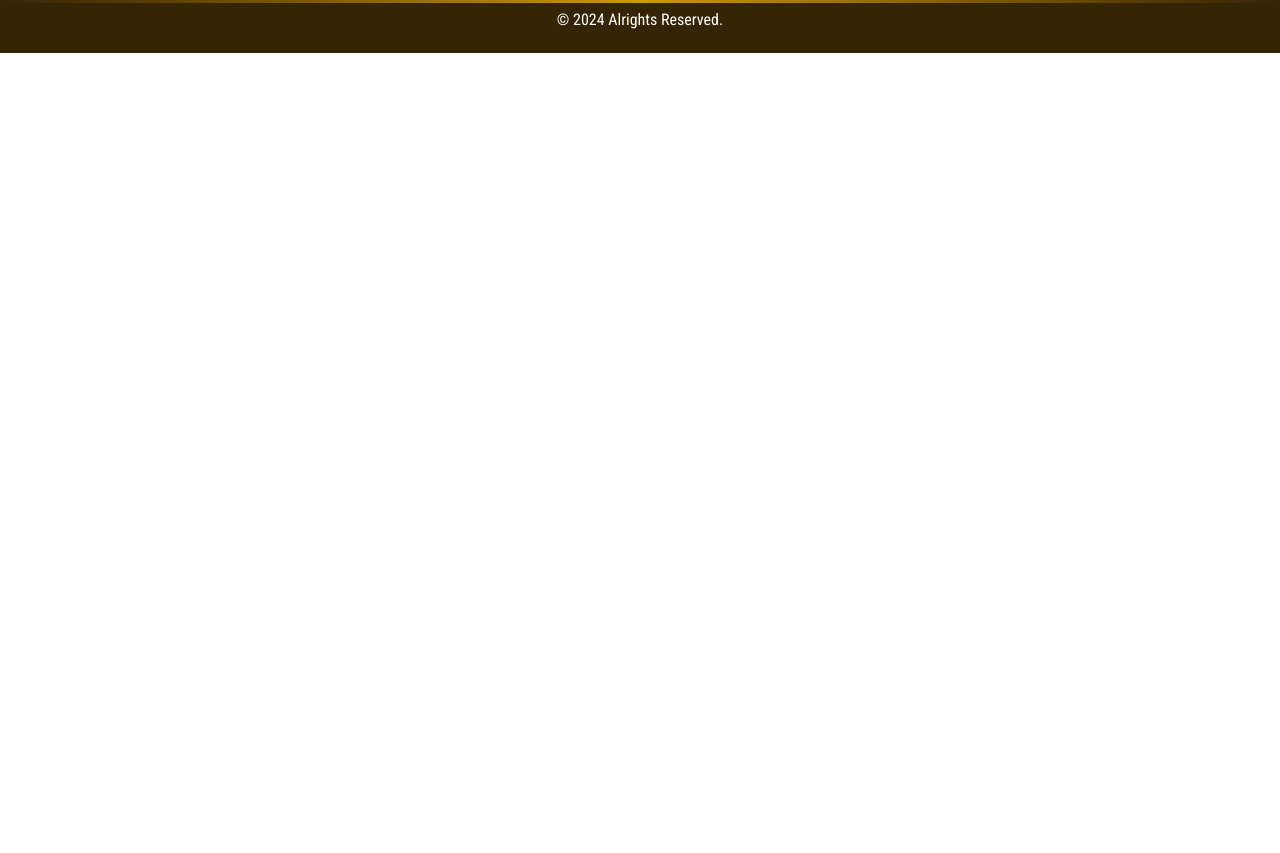
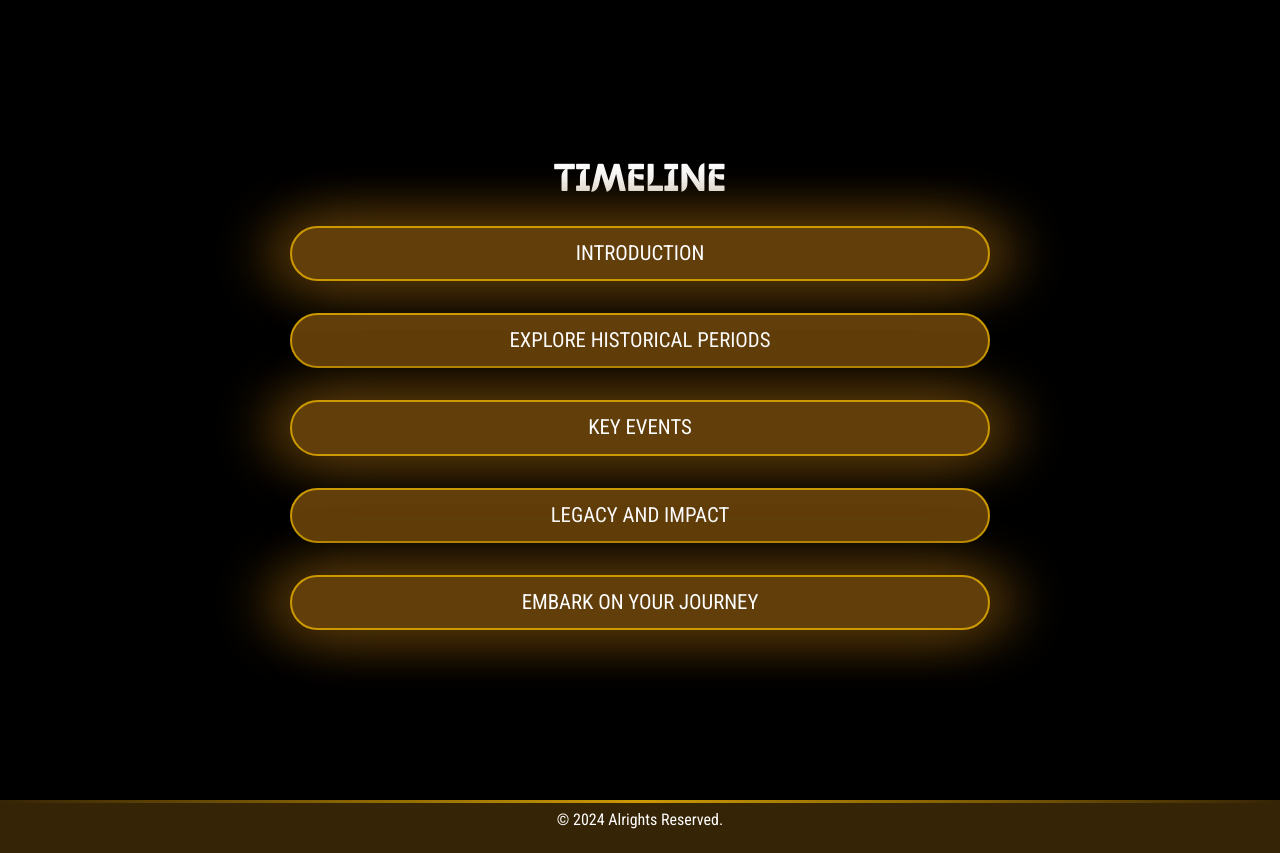
Before and after one commit to Nthnnn26/malolos.museum.io, a PHP site: page /timeline.html in a window 1280 px wide. Shown: the part 71-924 px from the top of the page. Before the commit the page ends 124 px from the top, so only its background shows below. Run offline with PHP 8.4, Linux system fonts and the light colour scheme.

Commit message:
Add files via upload

```diff
--- a/education-and-resources.html
+++ b/education-and-resources.html
@@ -43,9 +43,9 @@
             </nav>
         </header>
 
-        <footer class="line-top">
+        <!--<footer class="line-top">
             <p class="text-center text-white fs-6">© 2024 Alrights Reserved.</p>
-        </footer>
+        </footer>-->
         <script src="script/main.js"></script>
     </body>
 </html>
--- a/exhibit-gallery.html
+++ b/exhibit-gallery.html
@@ -47,7 +47,7 @@
             <div class="container d-flex justify-content-center align-items-center row reveal">
                 <h1 class="text-center text-white">EXHIBIT GALLERIES</h1>
                 <div class="container-btn m-3">
-                    <button class="btn-glowing" style="white-space: nowrap;">MALOLOS CONGRESS &  CONSTITUTION</button>
+                    <button class="btn-glowing" style="white-space: nowrap;">MALOLOS CONGRESS & CONSTITUTION</button>
                 </div>
                 <div class="container-btn m-3">
                     <button class="btn-noglow">LEADERS OF THE FIRST REPUBLIC</button>
--- a/style/style.css
+++ b/style/style.css
@@ -16,7 +16,7 @@
 }
 body {
     font-size: 16px;
-    /*display: none;*/
+    display: none;
 }
 h1 {
     font-size: 2.3em;
@@ -74,10 +74,13 @@ p {
  }
  /* INDEX - ANIMATIONS */
  @keyframes bg-fade-in {
-    from {
-        opacity: 0.1;
+    0% {
+        opacity: 0;
     }
-    to {
+    20% {
+        opacity: 0;
+    }
+    100% {
         opacity: 1;
     }
 }
@@ -265,6 +268,9 @@ footer {
     h2 {
         font-size: 1.5em;
     }
+    h5 {
+        max-width: 80px;
+    }
     p {
         font-size: 0.8em;
     }
--- a/timeline.html
+++ b/timeline.html
@@ -43,8 +43,26 @@
             </nav>
         </header>
 
-
-
+        <div class="container-fluid vh-100 d-flex justify-content-center align-items-center" style="background-color: #000000;">
+            <div class="container d-flex justify-content-center align-items-center row reveal">
+                <h1 class="text-center text-white">TIMELINE</h1>
+                <div class="container-btn m-3">
+                    <button class="btn-glowing">INTRODUCTION</button>
+                </div>
+                <div class="container-btn m-3">
+                    <button class="btn-noglow" style="white-space: nowrap;">EXPLORE HISTORICAL PERIODS</button>
+                </div>
+                <div class="container-btn m-3">
+                    <button class="btn-glowing">KEY EVENTS</button>
+                </div>
+                <div class="container-btn m-3">
+                    <button class="btn-noglow">LEGACY AND IMPACT</button>
+                </div>
+                <div class="container-btn m-3">
+                    <button class="btn-glowing" style="white-space: nowrap;">EMBARK ON YOUR JOURNEY</button>
+                </div>
+            </div>
+        </div>
 
         <footer class="line-top">
             <p class="text-center text-white fs-6">© 2024 Alrights Reserved.</p>
```
Also changed, not shown: index.html (added, +44 -0 lines), team.html (+4 -4 lines).
